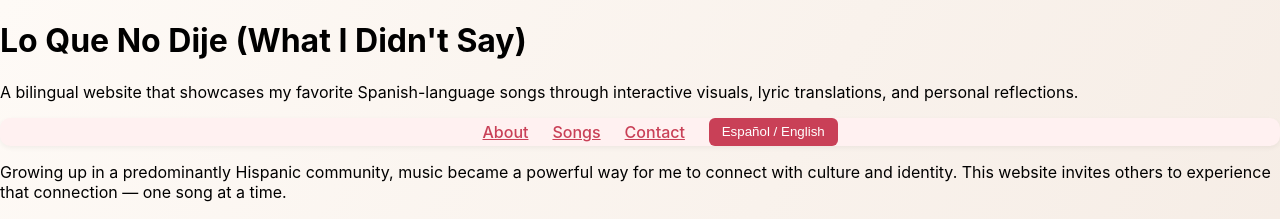
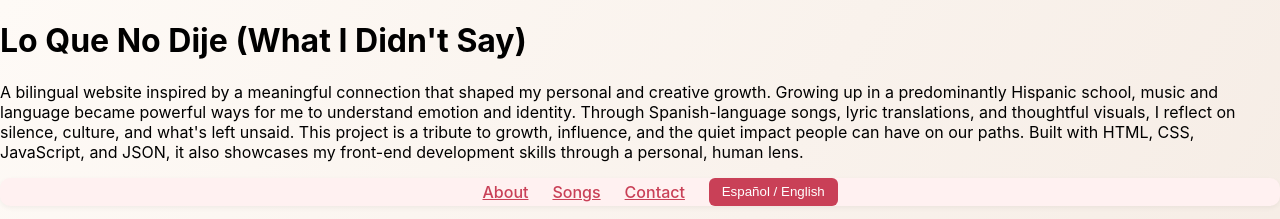
Before and after one commit to atran285/Echoes-in-Spanish, a plain HTML site: page index.html in a window 1280 px wide. Shown: the top 219 px of the page. Drawn offline with Linux system fonts and the light colour scheme; a script that the page names is missing.

Commit message:
Update index.html

```diff
--- a/index.html
+++ b/index.html
@@ -9,7 +9,7 @@
 <body class="home">
   <header>
     <h1>Lo Que No Dije (What I Didn't Say)</h1>
-    <p>A bilingual website that showcases my favorite Spanish-language songs through interactive visuals, lyric translations, and personal reflections.</p>
+    <p>A bilingual website inspired by a meaningful connection that shaped my personal and creative growth. Growing up in a predominantly Hispanic school, music and language became powerful ways for me to understand emotion and identity. Through Spanish-language songs, lyric translations, and thoughtful visuals, I reflect on silence, culture, and what's left unsaid. This project is a tribute to growth, influence, and the quiet impact people can have on our paths. Built with HTML, CSS, JavaScript, and JSON, it also showcases my front-end development skills through a personal, human lens.</p>
 
     <nav class="navbar">
       <ul>
```
